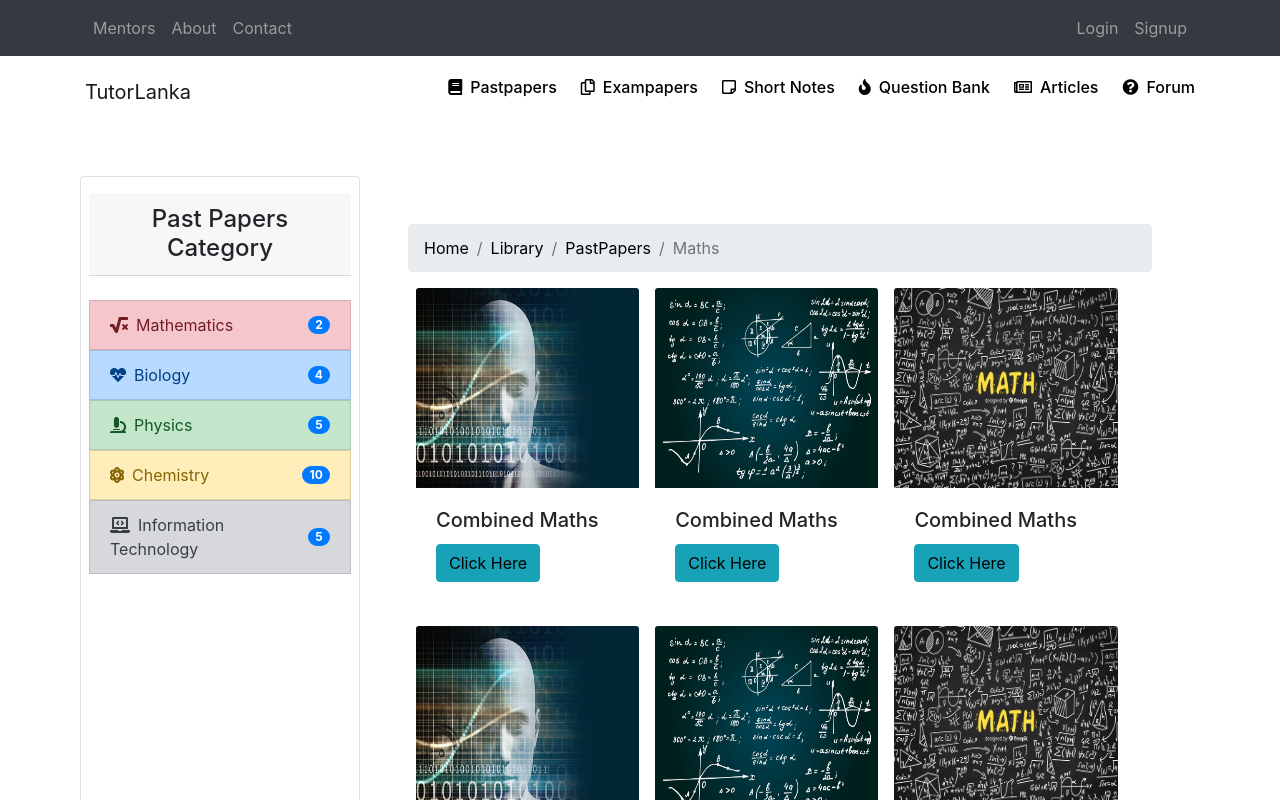
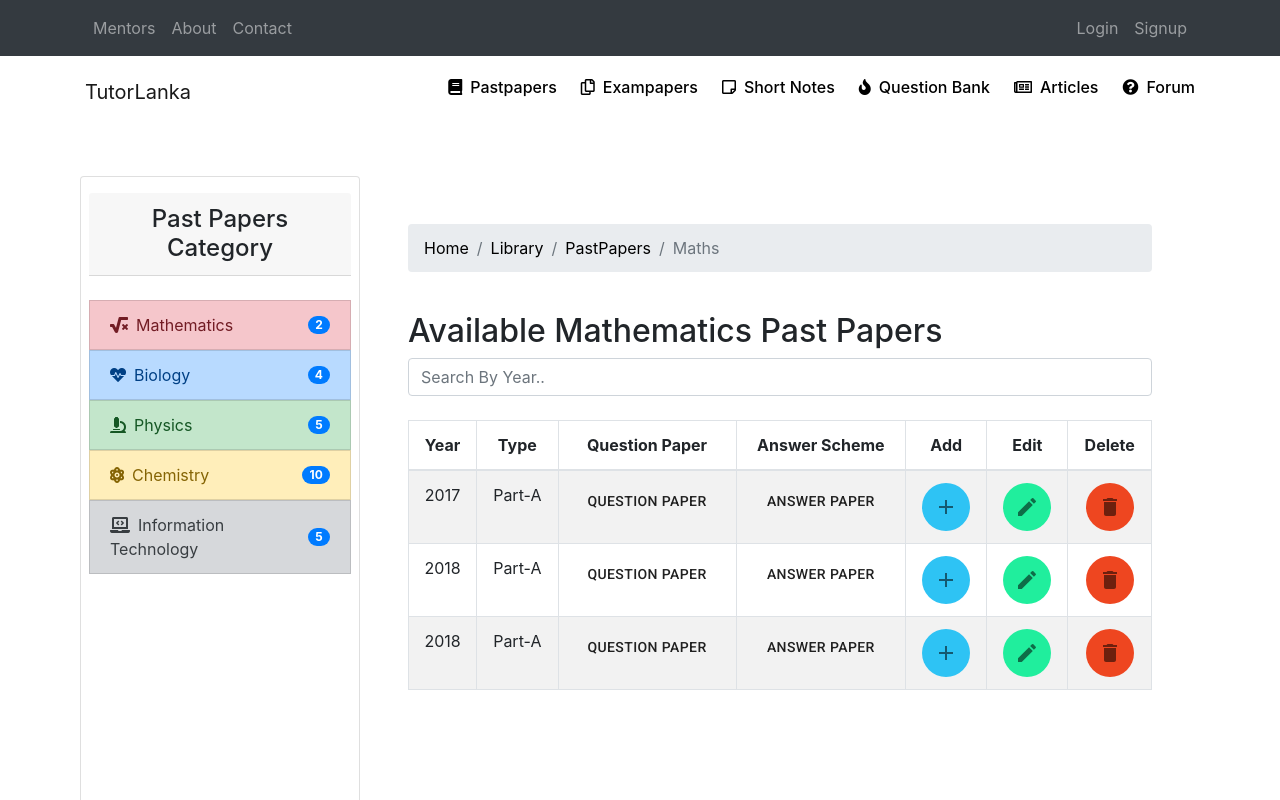
Before and after one commit to LankaTutor/resourcePlatform, a React (Create React App) app: page /pastpapers/Mathematics in a window 1280 px wide. Shown: the top 800 px of the page. Built offline with nearby package versions, Linux system fonts and the light colour scheme.

Commit message:
changes in UI

```diff
--- a/package.json
+++ b/package.json
@@ -3,6 +3,8 @@
   "version": "0.1.0",
   "private": true,
   "dependencies": {
+    "@material-ui/core": "^4.11.0",
+    "@material-ui/icons": "^4.9.1",
     "@testing-library/jest-dom": "^4.2.4",
     "@testing-library/react": "^9.3.2",
     "@testing-library/user-event": "^7.1.2",
--- a/src/Paper/Components/mentors/Maths.js
+++ b/src/Paper/Components/mentors/Maths.js
@@ -1,5 +1,13 @@
 import React, { Component } from "react";
 import { Link } from "react-router-dom";
+
+import AddIcon from '@material-ui/icons/Add';
+import DeleteIcon from '@material-ui/icons/Delete';
+import EditIcon from '@material-ui/icons/Edit';
+import IconButton from '@material-ui/core/IconButton';
+import Tooltip from '@material-ui/core/Tooltip';
+import Button from '@material-ui/core/Button';
+
 import $ from "jquery";
 
 import Navbar from "../../../Shared/Navbar/Navbar";
@@ -20,7 +28,8 @@ class MathsPaper extends Component {
     super();
 
     this.state = {
-      subject:''
+      subject:'',
+      longText : 'Click here to view'
     }
   }
 
@@ -29,17 +38,17 @@ class MathsPaper extends Component {
       <div>
         <br />
         <div>
-          <Link to="/addPastpaper">
+          {/* <Link to="/addPastpaper">
           {/* <a href="/addPastpaper"> */}
-            <button type="submit" class="btn btn-primary" style={{float:'right'}}>Add Paper</button>
+            {/* <button type="submit" class="btn btn-primary" style={{float:'right'}}>Add Paper</button> */}
           {/* </a> */}
-          </Link>
+          {/* </Link>  */}
           <h2>Available {this.props.subject} Past Papers </h2>
           <input
             className="form-control"
             id="myInput"
             type="text"
-            placeholder="Search.."
+            placeholder="Search By Year.."
           />
           <br />
           <table className="table table-bordered table-striped" style={{textAlign:'center'}}>
@@ -49,6 +58,7 @@ class MathsPaper extends Component {
                 <th>Type</th>
                 <th>Question Paper</th>
                 <th>Answer Scheme</th>
+                <th>Add</th>
                 <th>Edit</th>
                 <th>Delete</th>
               </tr>
@@ -57,26 +67,107 @@ class MathsPaper extends Component {
               <tr>
                 <td>2017</td>
                 <td>Part-A</td>
-                <td>john@example.com</td>
-                <td>john@example.com</td>
-                <td><button className="btn btn-primary">Edit</button></td>
-                <td><button className="btn btn-danger">Delete</button></td>
+                <td>
+                  <Tooltip title={this.state.longText}>
+                    <Button>Question Paper</Button>
+                  </Tooltip>
+                </td>
+                <td>
+                  <Tooltip title={this.state.longText}>
+                    <Button>Answer Paper</Button>
+                  </Tooltip>
+                </td>
+                <td>
+                    <Tooltip title="Add Answer">
+                      <IconButton aria-label="add" style={{backgroundColor:'#2EC3F4'}}>
+                        <AddIcon />
+                      </IconButton>
+                    </Tooltip>
+                </td>
+                <td>
+                    <Tooltip title="Edit">
+                      <IconButton aria-label="edit" style={{backgroundColor:'#20EE9D'}}>
+                        <EditIcon />
+                      </IconButton>
+                    </Tooltip>
+                </td>
+                <td>
+                    <Tooltip title="Delete">
+                      <IconButton aria-label="delete" style={{backgroundColor:'#EE4620'}}>
+                        <DeleteIcon />
+                      </IconButton>
+                    </Tooltip>
+                </td>
               </tr>
               <tr>
                 <td>2018</td>
                 <td>Part-A</td>
-                <td>john@example.com</td>
-                <td>john@example.com</td>
-                <td><button className="btn btn-primary">Edit</button></td>
-                <td><button className="btn btn-danger">Delete</button></td>
+                <td>
+                  <Tooltip title={this.state.longText}>
+                    <Button>Question Paper</Button>
+                  </Tooltip>
+                </td>
+                <td>
+                  <Tooltip title={this.state.longText}>
+                    <Button>Answer Paper</Button>
+                  </Tooltip>
+                </td>
+                <td>
+                    <Tooltip title="Add Answer">
+                      <IconButton aria-label="add" style={{backgroundColor:'#2EC3F4'}}>
+                        <AddIcon />
+                      </IconButton>
+                    </Tooltip>
+                </td>
+                <td>
+                    <Tooltip title="Edit">
+                      <IconButton aria-label="edit" style={{backgroundColor:'#20EE9D'}}>
+                        <EditIcon />
+                      </IconButton>
+                    </Tooltip>
+                </td>
+                <td>
+                    <Tooltip title="Delete">
+                      <IconButton aria-label="delete" style={{backgroundColor:'#EE4620'}}>
+                        <DeleteIcon />
+                      </IconButton>
+                    </Tooltip>
+                </td>
               </tr>
               <tr>
                 <td>2018</td>
                 <td>Part-A</td>
-                <td>john@example.com</td>
-                <td>john@example.com</td>
-                <td><button className="btn btn-primary">Edit</button></td>
-                <td><button className="btn btn-danger">Delete</button></td>
+                <td>
+                  <Tooltip title={this.state.longText}>
+                    <Button>Question Paper</Button>
+                  </Tooltip>
+                </td>
+                <td>
+                  <Tooltip title={this.state.longText}>
+                    <Button>Answer Paper</Button>
+                  </Tooltip>
+                </td>
+                <td>
+                    <Tooltip title="Add Answer">
+                      <IconButton aria-label="add" style={{backgroundColor:'#2EC3F4'}}>
+                        <AddIcon />
+                      </IconButton>
+                    </Tooltip>
+                </td>
+                <td>
+                    <Tooltip title="Edit">
+                      <IconButton aria-label="edit" style={{backgroundColor:'#20EE9D'}}>
+                        <EditIcon />
+                      </IconButton>
+                    </Tooltip>
+                </td>
+                <td>
+                    <Tooltip title="Delete">
+                      <IconButton aria-label="delete" style={{backgroundColor:'#EE4620'}}>
+                        <DeleteIcon />
+                      </IconButton>
+                    </Tooltip>
+                </td>
               </tr>
             </tbody>
           </table>
--- a/src/Paper/Pages/pastPapers/MathsHome.js
+++ b/src/Paper/Pages/pastPapers/MathsHome.js
@@ -10,7 +10,7 @@ import MathsPaper from "../../Components/mentors/Maths";
 import MathFilter from '../../Components/students/MathFilter';
 
 export default function MathsHome() {
-  const isStudent = true;
+  const isStudent = false;
   return (
     <div>
       <div className="navbar-fix">
```
Also changed, not shown: 1 other file (tests, documents, lock files or other folders).
